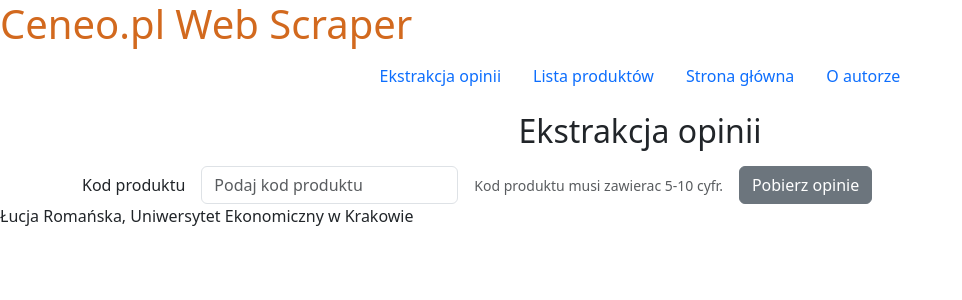
After one commit to 98LucjaRomanska/CeneoWebScraperLR, a Flask app: template app/templates/extract.html in a window 1280 px wide. The commit adds this page. Shown: the top 300 px of the page, without its empty margins (0-962 px from the left). Run offline with Flask 3, Linux system fonts and the light colour scheme; the template is opened without the code that fills it, so the values that code supplies are empty.

Commit message:
2024-05-19 LR

```diff
--- a/app/templates/author.html.jinja
+++ b/app/templates/author.html
@@ -1,4 +1,4 @@
-{% extends "base.html.jinja" %}
+{% extends "base.html" %}
 {%block content%}
         <p>to jest strona o autorze</p>
 {%endblock%}
--- a/app/templates/base.html.jinja
+++ b/app/templates/base.html
@@ -3,6 +3,7 @@
 <head>
     <meta charset="UTF-8">
     <meta name="viewport" content="width=device-width, initial-scale=1.0">
+    <link rel="stylesheet" href="https://cdn.jsdelivr.net/npm/bootstrap@5.3.3/dist/css/bootstrap.min.css" rel="stylesheet" integrity="sha384-QWTKZyjpPEjISv5WaRU9OFeRpok6YctnYmDr5pNlyT2bRjXh0JMhjY6hW+ALEwIH" crossorigin="anonymous">
     <link rel="stylesheet" href="{{url_for('static',filename='style.css')}}">
     <title>Ceneo.pl Web Scraper</title>
 </head>
@@ -11,12 +12,28 @@
         <h1>Ceneo.pl Web Scraper</h1>
 
     </header>
+
+    <ul class="nav justify-content-center">
+        <li class="nav-item">
+          <a class="nav-link" href="{{ url_for('extract') }}">Ekstrakcja opinii</a>
+        </li>
+        <li class="nav-item">
+          <a class="nav-link" href="{{ url_for('products') }}">Lista produktów</a>
+        </li>
+        <li class="nav-item">
+          <a class="nav-link" href="{{ url_for('index') }}">Strona główna</a>
+        </li>
+        <li class="nav-item">
+          <a class="nav-link" href="{{ url_for('author') }}">O autorze</a>
+        </li>
+      </ul>
+
     <section>
         {%block content%}
         <p>to jest plik bazowy</p>
         {%endblock%}
     </section>
-    <form action="{{url_for('extract')}}" method="POST" class = "container">
+    <!-- <form action="{{url_for('extract')}}" method="POST" class = "container">
         <div class= "container-fluid">
             <li class="nav-item">
                 <a class="nav-item" href="{{url_for('index')}}">
@@ -31,7 +48,7 @@
             <a class="nav-item" href="{{url_for('products')}}">
             </li>
         </div>
-    </form>
+    </form> -->
 
 
     <footer>Łucja Romańska, Uniwersytet Ekonomiczny w Krakowie</footer>
--- /dev/null
+++ b/app/templates/extract.html
@@ -0,0 +1,29 @@
+{% extends "base.html" %}
+
+{% block content %}
+    <h2 class="text-center mt-3 mb-3">Ekstrakcja opinii</h2>
+    <form action="{{ url_for('extract') }}" method="POST" class="container">
+        <div class="row g-3 align-items-center">
+            <div class="col-auto">
+              <label for="product_id" class="col-form-label">Kod produktu</label>
+            </div>
+            <div class="col-auto">
+              <input type="text" name="product_id" id="product_id" class="form-control" aria-describedby="product_idHelpInline" placeholder="Podaj kod produktu" required>
+            </div>
+            <div class="col-auto">
+              <span id="product_idHelpInline" class="form-text">
+                Kod produktu musi zawierac 5-10 cyfr.
+              </span>
+            </div>
+            <div class="col-auto">
+                <button type="submit" class="btn btn-secondary">Pobierz opinie</button>
+              </div>
+          </div>
+    </form>
+    {% if error is defined %}
+        <div class="alert alert-secondary alert-dismissible fade show mt-3 mb-3" role="alert">
+            <strong>Uwaga!</strong> {{ error }}
+            <button type="button" class="btn-close" data-bs-dismiss="alert" aria-label="Close"></button>
+        </div>
+    {% endif %}
+{% endblock %}
--- a/app/templates/index.html.jinja
+++ b/app/templates/index.html
@@ -1,4 +1,4 @@
-{% extends "base.html.jinja" %}
+{% extends "base.html" %}
 {%block content%}
         <p>to jest strona główna</p>
 {%endblock%}
--- a/app/templates/product.html.jinja
+++ b/app/templates/product.html
@@ -1,4 +1,4 @@
-{% extends "base.html.jinja" %}
+{% extends "base.html" %}
 {%block content%}
         <p>to jest strona z opiniami o produkcie {{product_id}}.</p>
 {%endblock%}
--- a/app/templates/products.html.jinja
+++ b/app/templates/products.html
@@ -1,4 +1,4 @@
-{% extends "base.html.jinja" %}
+{% extends "base.html" %}
 {%block content%}
         <p>to jest strona z produktami</p>
 {%endblock%}
```
Also changed, not shown: app/routes.py (+16 -16 lines), app/templates/extract.html.jinja (deleted, +0 -25 lines).
